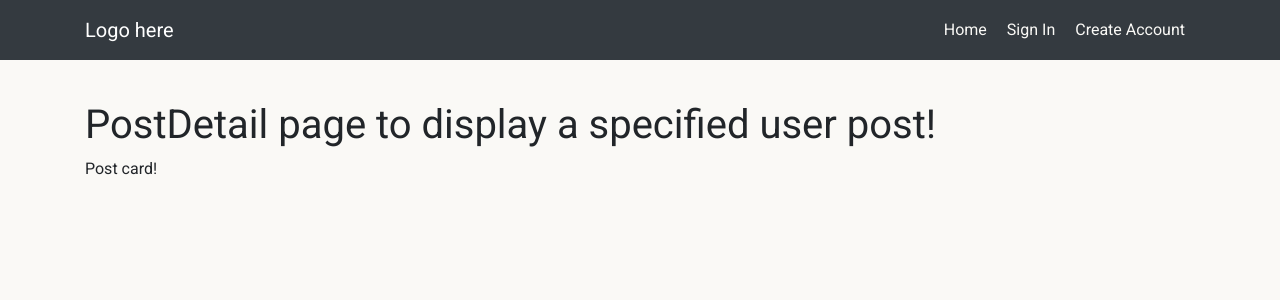
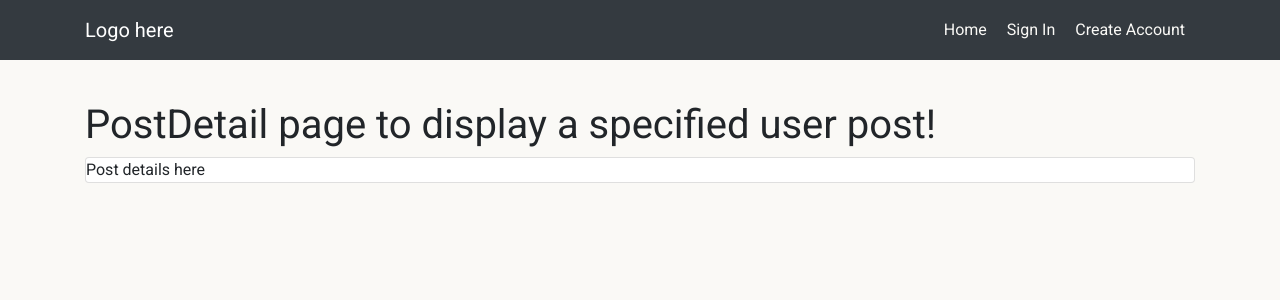
Before and after one commit to dantaylor28/polaroid-social-media-frontend, a React (Create React App) app: page /posts/1 in a window 1280 px wide. Shown: the top 300 px of the page. Built offline with nearby package versions, Linux system fonts and the light colour scheme; no server answers.

Commit message:
Add Card bootstrap component prepared to have my api post data

```diff
--- a/src/pages/posts/Post.js
+++ b/src/pages/posts/Post.js
@@ -1,4 +1,6 @@
 import React from "react";
+import { Card } from "react-bootstrap";
+import { useCurrentUser } from "../../contexts/CurrentUserContext";
 
 const Post = (props) => {
   const {
@@ -17,7 +19,12 @@ const Post = (props) => {
     uploaded_at,
   } = props;
 
-  return <div>Post card!</div>;
+  const currentUser = useCurrentUser()
+  const is_post_owner = currentUser?.username === owner
+
+  return <Card>
+    Post details here
+  </Card>
 };
 
 export default Post;
```
